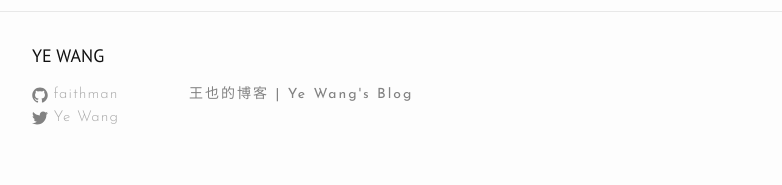
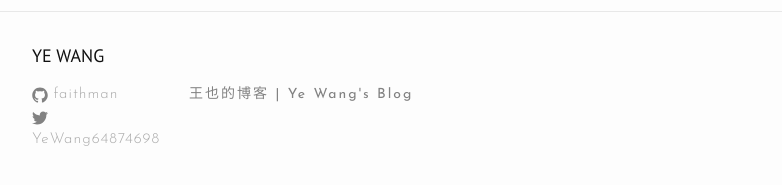
Before and after one commit to faithman/faithman.github.io, a Jekyll site: the page built from index.html, in a window 1280 px wide. Shown: the part 512-697 px from the top of the page, without its empty margins (238-1020 px from the left). Built offline with Jekyll 4.4.1, drawn with Linux system fonts in a browser that asks for light colours; nearby versions of some CDN libraries; the list of posts is cut into pages by our own code.

Commit message:
fix twitter account

```diff
--- a/_config.yml
+++ b/_config.yml
@@ -7,11 +7,11 @@
 
 # Site settings
 title: YE WANG
-email: yewangfaith@gmail.com
+email: "yewangfaith@gmail.com"
 description: 王也的博客 | Ye Wang's Blog
 baseurl: "" # the subpath of your site, e.g. /blog
 url: "https://faithman.github.io" # the base hostname & protocol for your site
-twitter_username: Ye Wang
+twitter_username: YeWang64874698
 github_username:  faithman
 paginate: 5
 theme-dark: false #Set to true to change to dark website theme
```
